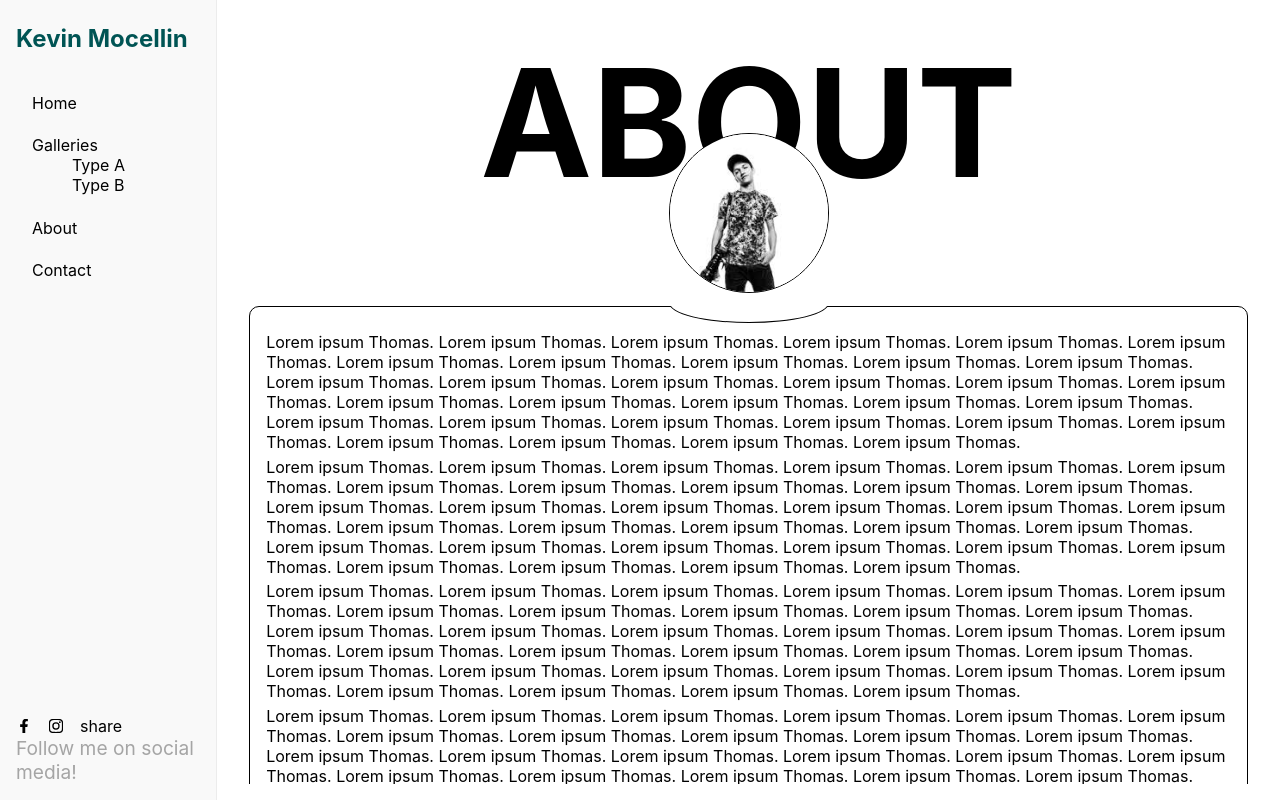
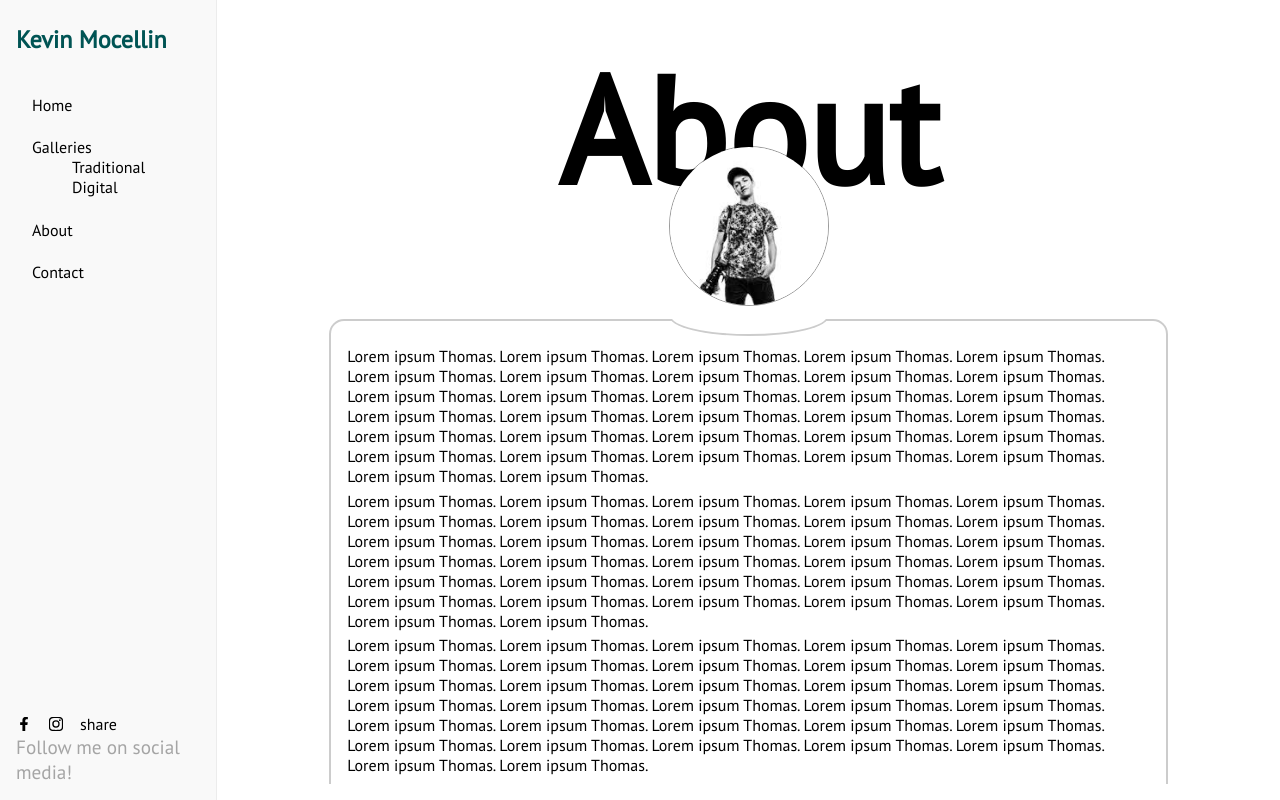
Before and after one commit to thomasmocellin/illustrator, a Next.js app: page /about in a window 1280 px wide. Built offline with nearby package versions, Linux system fonts and the light colour scheme.

Commit message:
Improved Contacts page Added buttons to Galleries page and subpages and placed correct routing for Gallery sub-routes

```diff
--- a/components/menu-hamburger/menu-hamburger.component.tsx
+++ b/components/menu-hamburger/menu-hamburger.component.tsx
@@ -26,15 +26,15 @@ export function MenuHamburger(props: MenuHamburgerProps) {
                             </Link>
                         </li>
                         <li>
-                            <Link href='/gallery'>
+                            <Link href='/gallery/all'>
                                 <a>Galleries</a>
                             </Link>
                             <ul>
-                                <Link href='/gallery'>
-                                    <a>Type A</a>
+                                <Link href='/gallery/traditional'>
+                                    <a>Traditional</a>
                                 </Link>
-                                <Link href='/gallery'>
-                                    <a>Type B</a>
+                                <Link href='/gallery/digital'>
+                                    <a>Digital</a>
                                 </Link>
                             </ul>
                         </li>
--- a/pages/_app.tsx
+++ b/pages/_app.tsx
@@ -1,4 +1,5 @@
 import type { AppProps } from 'next/app';
+import Head from 'next/head';
 import { Navbar } from '../containers/navbar/navbar.container';
 
 import '../styles/globals.scss';
@@ -6,6 +7,17 @@ import style from '../styles/pages/app.module.scss';
 
 function MyApp({ Component, pageProps }: AppProps) {
     return (
+        <>
+            <Head>
+                <title>Contact</title>
+                <meta name='description' content='Generated by create next app' />
+                <link rel='icon' href='/utrecht.png' />
+
+                <link rel='preconnect' href='https://fonts.googleapis.com' />
+                <link rel='preconnect' href='https://fonts.gstatic.com' />
+                <link href='https://fonts.googleapis.com/css2?family=PT+Sans&display=swap' rel='stylesheet' />
+            </Head>
+
             <div className={style.container}>
                 <div className={style.navbar}>
                     <Navbar />
@@ -16,6 +28,7 @@ function MyApp({ Component, pageProps }: AppProps) {
                     </main>
                 </div>
             </div>
+        </>
     );
 }
 
--- a/pages/about.tsx
+++ b/pages/about.tsx
@@ -15,7 +15,7 @@ Lorem ipsum Thomas. Lorem ipsum Thomas. Lorem ipsum Thomas. Lorem ipsum Thomas.`
 const About: NextPage = () => {
     return (
         <div className={style.container}>
-            <h2>ABOUT</h2>
+            <h2>About</h2>
             <img src={kevinImg.src} />
             <div className={style.curve}></div>
             <div className={style.text}>
--- a/styles/globals.scss
+++ b/styles/globals.scss
@@ -1,16 +1,17 @@
 html,
 body {
-  padding: 0;
-  margin: 0;
-  font-family: -apple-system, BlinkMacSystemFont, Segoe UI, Roboto, Oxygen,
-    Ubuntu, Cantarell, Fira Sans, Droid Sans, Helvetica Neue, sans-serif;
+    padding: 0;
+    margin: 0;
+    font-family: -apple-system, BlinkMacSystemFont, Segoe UI, Roboto, Oxygen, Ubuntu, Cantarell, Fira Sans, Droid Sans, Helvetica Neue, sans-serif;
+
+    font-family: 'PT Sans', sans-serif;
 }
 
 a {
-  color: inherit;
-  text-decoration: none;
+    color: inherit;
+    text-decoration: none;
 }
 
 * {
-  box-sizing: border-box;
+    box-sizing: border-box;
 }
--- a/styles/pages/about.module.scss
+++ b/styles/pages/about.module.scss
@@ -12,7 +12,13 @@ $img-size: 10rem;
     flex-direction: column;
     align-items: center;
 
+    @include breakpoint(tablet) {
+        padding: 1rem;
+        margin: 0 5rem;
+    }
+
     @include breakpoint(desktop) {
+        margin: 0 5rem;
         padding: 1rem;
     }
 
@@ -38,8 +44,9 @@ $img-size: 10rem;
 
         margin-top: -$img-size / 4;
         margin-bottom: -$curve-depression / 2;
-        border: 1px solid black;
+        border: 1px solid rgba(0, 0, 0, 0.4);
         border-radius: 50%;
+
         object-fit: cover;
 
         @include breakpoint(desktop) {
@@ -55,7 +62,7 @@ $img-size: 10rem;
         height: $curve-depression * 2;
 
         margin-bottom: -$curve-depression + $curve-offset;
-        border: 1px solid black;
+        border: 2px solid rgba(0, 0, 0, 0.2);
         border-radius: 50%;
 
         background-color: white;
@@ -64,10 +71,10 @@ $img-size: 10rem;
             content: '';
             display: block;
             position: absolute;
-            top: -2px;
+            top: -5px;
             width: 110%;
             left: -5%;
-            border-top: $curve-depression + $curve-offset + 1px solid white;
+            border-top: $curve-depression + $curve-offset + 3px solid white;
         }
     }
 
@@ -77,8 +84,8 @@ $img-size: 10rem;
 
         padding: 0.5rem;
         padding-top: max(0.5rem, $curve-depression);
-        border: 1px solid black;
-        border-radius: 10px;
+        border: 2px solid rgba(0, 0, 0, 0.2);
+        border-radius: 15px;
 
         @include breakpoint(desktop) {
             padding: 1rem;
--- a/styles/pages/gallery.module.scss
+++ b/styles/pages/gallery.module.scss
@@ -0,0 +1,64 @@
+.container {
+    .options {
+        display: flex;
+        justify-content: stretch;
+        margin: 0.2rem 0;
+
+        .button {
+            width: 3rem;
+            height: 3rem;
+
+            display: flex;
+            justify-content: center;
+
+            border-radius: 50%;
+            border: 1px solid rgba(0, 0, 0, 0);
+            box-shadow: 0 10px 10px rgba(0, 0, 0, 0.1);
+
+            cursor: pointer;
+
+            &:hover {
+                background-color: rgba(0, 84, 84, 0.5);
+                border: 1px solid rgba(0, 84, 84, 0.5);
+            }
+
+            &.selected {
+                background-color: rgba(0, 84, 84, 0.8);
+                border: 1px solid rgba(0, 84, 84, 0.5);
+                color: white;
+            }
+
+            & > a {
+                margin: auto;
+            }
+        }
+
+        & > ul {
+            flex-grow: 1;
+
+            display: flex;
+            justify-content: space-around;
+
+            list-style: none;
+
+            & > li {
+                flex-grow: 1;
+                text-align: center;
+
+                padding: 0.2rem;
+                border-radius: 10px;
+                border: 2px solid rgba(0, 0, 0, 0);
+
+                cursor: pointer;
+
+                &:hover {
+                    border-bottom: 2px solid rgba(0, 84, 84, 0.1);
+                }
+
+                &.selected {
+                    border-bottom: 2px solid rgba(0, 84, 84, 0.7);
+                }
+            }
+        }
+    }
+}
```
Also changed, not shown: pages/contact.tsx (+4 -4 lines), pages/gallery/[type].tsx (renamed from pages/gallery.tsx, +42 -8 lines), pages/gallery/index.tsx (added, +46 -0 lines), styles/pages/contact.module.scss (+35 -29 lines). Lines whose indentation alone changed are shown as unchanged.
